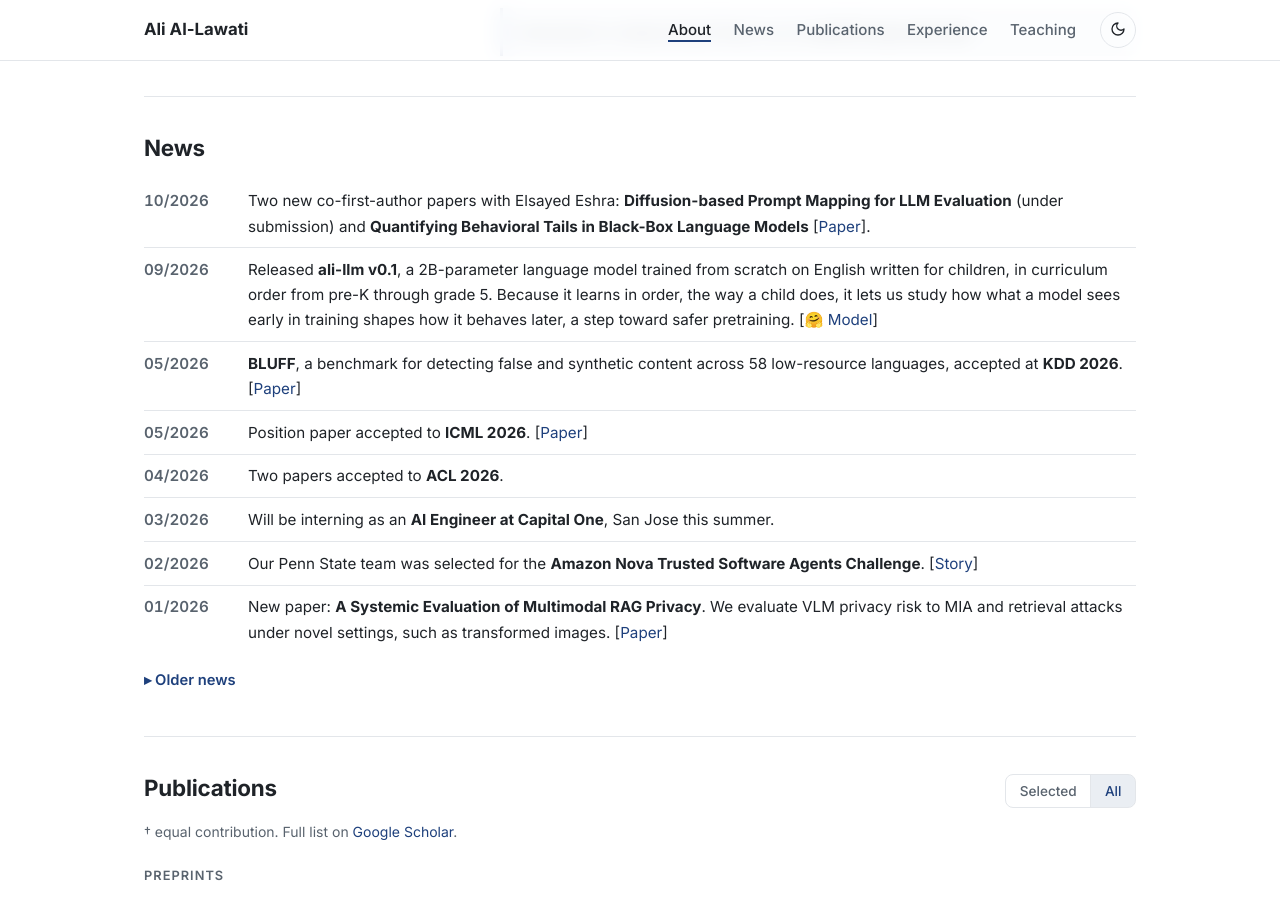
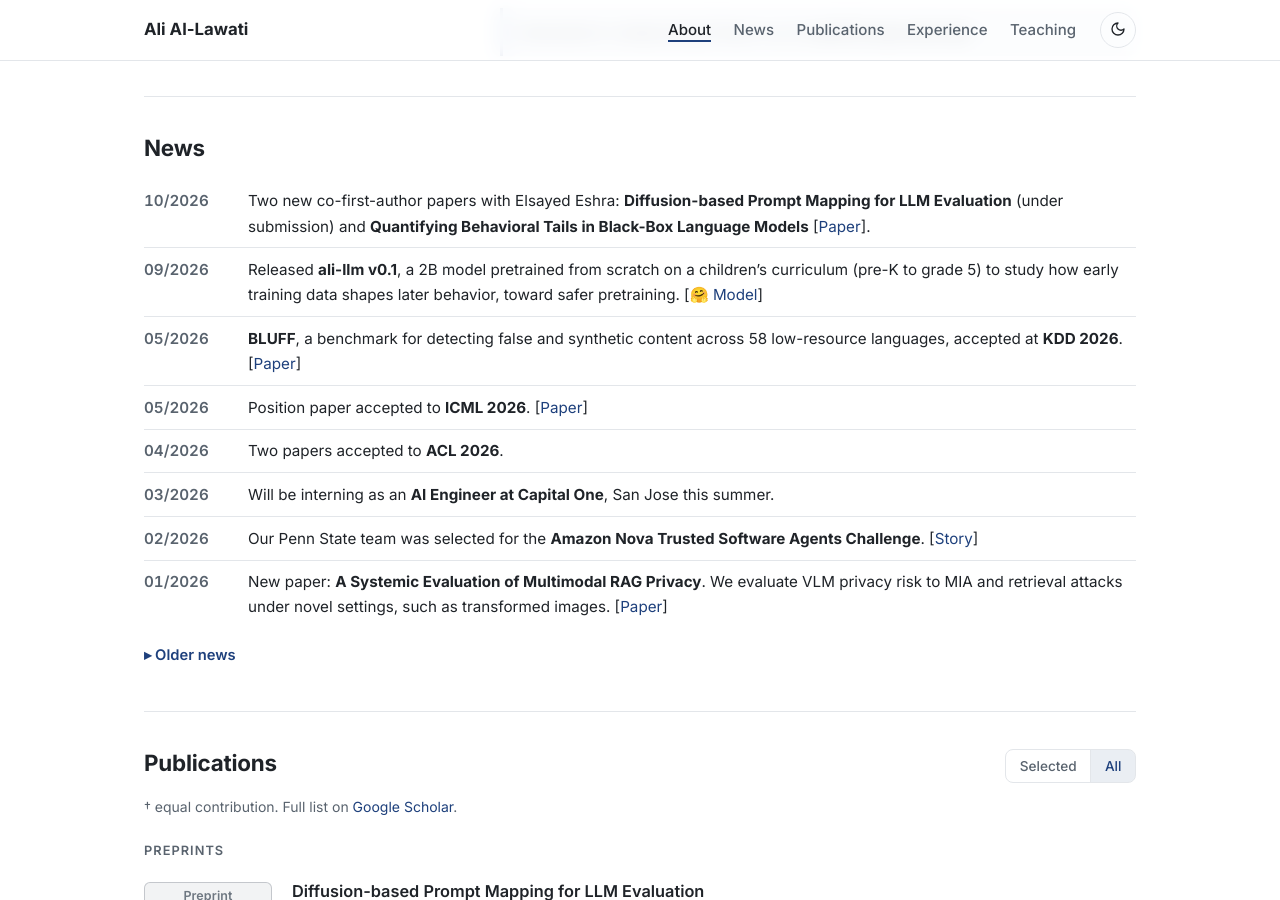
Before and after one commit to aliwister/aliwister.github.io, a Jekyll site: the page built from index.html, in a window 1280 px wide and 900 px high, scrolled down 541 px. Built offline with Jekyll 4.4.1, drawn with Linux system fonts in a browser that asks for light colours.

Commit message:
News: shorten ali-llm release item
Co-Authored-By: Claude Opus 5.5 <noreply@anthropic.com>

```diff
--- a/_data/news.yml
+++ b/_data/news.yml
@@ -4,7 +4,7 @@
 - date: 10/2026
   text: "Two new co-first-author papers with Elsayed Eshra: **Diffusion-based Prompt Mapping for LLM Evaluation** (under submission) and **Quantifying Behavioral Tails in Black-Box Language Models** [[Paper](https://arxiv.org/abs/2609.33638)]."
 - date: 09/2026
-  text: "Released **ali-llm v0.1**, a 2B-parameter language model trained from scratch on English written for children, in curriculum order from pre-K through grade 5. Because it learns in order, the way a child does, it lets us study how what a model sees early in training shapes how it behaves later, a step toward safer pretraining. [[🤗 Model](https://huggingface.co/aliwister/ali-llm-v0.1)]"
+  text: "Released **ali-llm v0.1**, a 2B model pretrained from scratch on a children's curriculum (pre-K to grade 5) to study how early training data shapes later behavior, toward safer pretraining. [[🤗 Model](https://huggingface.co/aliwister/ali-llm-v0.1)]"
 - date: 05/2026
   text: "**BLUFF**, a benchmark for detecting false and synthetic content across 58 low-resource languages, accepted at **KDD 2026**. [[Paper](https://arxiv.org/abs/2603.00634)]"
 - date: 05/2026
```
